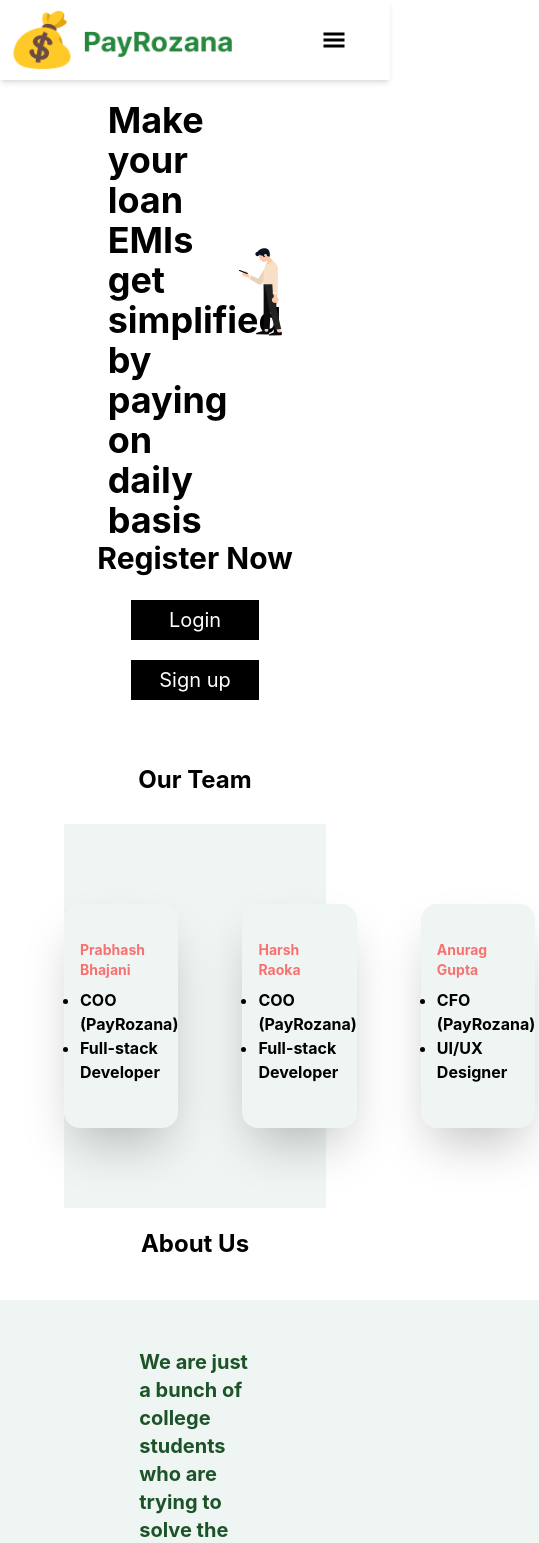
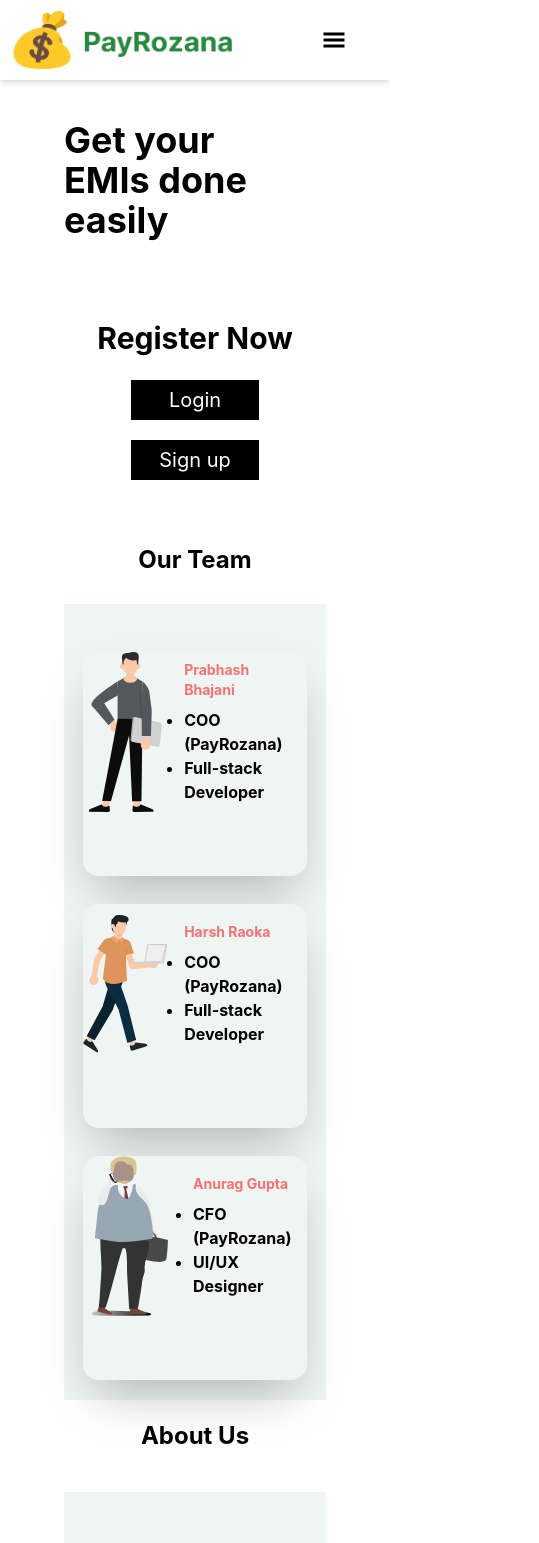
Before and after one commit to Prabhashbhajnai/Pay-Rozana, a React (Create React App) app in the folder client/: page / in a window 390 px wide. Shown: the top 1543 px of the page, 539 px wide, since content can reach past the window. Built offline with nearby package versions, Linux system fonts and the light colour scheme.

Commit message:
feat:added reponsiveness to home page

```diff
--- a/client/src/Pages/Home.jsx
+++ b/client/src/Pages/Home.jsx
@@ -33,13 +33,14 @@
     ]);
 
     return (
-        <>
+        <div className='overflow-x-hidden'>
             <div className='flex flex-col mx-16 items-center mt-5'>
                 <div className='flex w-full justify-evenly md:items-center'>
-                    <div className='container w-1/3 align-left '>
-                        <h1 className='font-bold text-4xl'>Make your loan EMIs get simplified by paying on daily basis</h1>
+                    <div className='container w-full sm:w-1/3 align-left '>
+                        <h1 className='font-bold text-4xl hidden sm:block'>Make your loan EMIs get simplified by paying on daily basis</h1>
+                        <h1 className='font-bold text-4xl block sm:hidden mt-5 mb-20'>Get your <br /> EMIs done <br /> easily</h1>
                     </div>
-                    <div className='w-1/6 h-96 items-start'>
+                    <div className='w-1/6 h-96 items-start hidden sm:block'>
                         <img
                             src={person}
                             alt="person"
@@ -57,8 +58,16 @@
                 </div>
                 <div className='flex flex-col mt-16 font-bold text-2xl w-full items-center'>
                     <h1 className='items-center'>Our Team</h1>
-                    <div className='w-full h-96 flex items-center justify-center bg-grey-50 mt-7'>
-                        <div className='flex w-full content-center gap-16 justify-evenly'>
+                    <div className='w-full h-fit p-5 flex items-center justify-center bg-grey-50 mt-7'>
+                        <div className='flex w-full content-center gap-16 justify-evenly hidden sm:flex'>
+                            {
+                                teamList.map((sources) => (
+                                    <TeamCard {...sources} />
+                                ))
+                            }
+                        </div>
+                        <div className='block content-center gap-16 sm:hidden'>
+
                             {
                                 teamList.map((sources) => (
                                     <TeamCard {...sources} />
@@ -69,15 +78,18 @@
                 </div>
                 <div className='flex flex-col items-center w-full mt-5'>
                     <h1 className='text-2xl font-bold'>About Us</h1>
-                    <div className='bg-grey-50 mt-10'>
-                        <div className='mx-72 mt-12 items-center text-xl text-aboutGreen-50 font-bold'>
+                    <div className='bg-grey-50 mt-10 '>
+                        <div className='flex flex-wrap w-full mt-12 text-xl text-aboutGreen-50 font-bold'>
                             <p>We are just a bunch of college students who are trying to solve the problem of small businesses who take loans from the banks.</p>
                             <p>We are bringing the idea of repayment of EMIs on daily basis so that there will be no burden of payment of EMI at the end of the month.</p>
                         </div>
                     </div>
                 </div>
+
+
+
             </div>
-        </>
+        </div>
     );
 };
 
```
